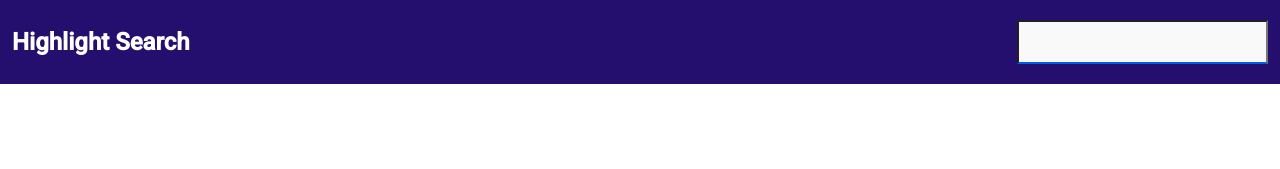
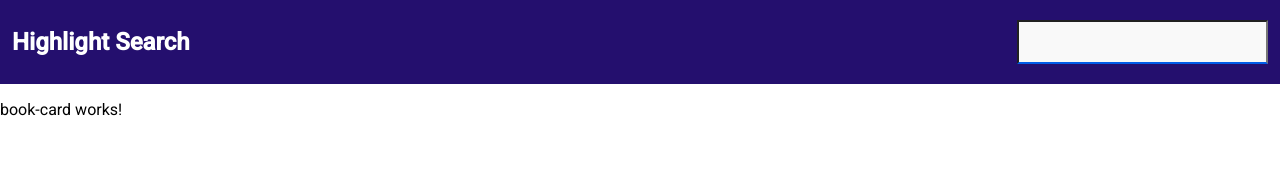
Before and after one commit to sathishkumar63/Highlight-Search-Text, an Angular app: page / in a window 1280 px wide. Shown: the top 169 px of the page. Built offline with nearby package versions, Linux system fonts and the light colour scheme.

Commit message:
4 files modified, 6 added

```diff
--- a/src/app/app.component.html
+++ b/src/app/app.component.html
@@ -1 +1 @@
-<app-header></app-header>
+<app-book-lists></app-book-lists>
--- /dev/null
+++ b/src/app/components/book-card/book-card.component.html
@@ -0,0 +1,3 @@
+<p>
+  book-card works!
+</p>
--- /dev/null
+++ b/src/app/components/book-card/book-card.component.ts
@@ -0,0 +1,15 @@
+import { Component, OnInit } from '@angular/core';
+
+@Component({
+  selector: 'app-book-card',
+  templateUrl: './book-card.component.html',
+  styleUrls: ['./book-card.component.css']
+})
+export class BookCardComponent implements OnInit {
+
+  constructor() { }
+
+  ngOnInit() {
+  }
+
+}
--- /dev/null
+++ b/src/app/components/book-lists/book-lists.component.html
@@ -0,0 +1,3 @@
+<app-header></app-header>
+
+<app-book-card></app-book-card>
--- /dev/null
+++ b/src/app/components/book-lists/book-lists.component.ts
@@ -0,0 +1,15 @@
+import { Component, OnInit } from '@angular/core';
+
+@Component({
+  selector: 'app-book-lists',
+  templateUrl: './book-lists.component.html',
+  styleUrls: ['./book-lists.component.css']
+})
+export class BookListsComponent implements OnInit {
+
+  constructor() { }
+
+  ngOnInit() {
+  }
+
+}
--- a/src/app/components/index.ts
+++ b/src/app/components/index.ts
@@ -1,2 +1,4 @@
 export * from './header/header.component';
 export * from './search/search.component';
+export * from './book-lists/book-lists.component';
+export * from './book-card/book-card.component';
--- a/src/app/components/search/search.component.html
+++ b/src/app/components/search/search.component.html
@@ -12,6 +12,7 @@
     (click)="onClearSearch()"
     aria-label="clear search bar"
   >
-  <mat-icon aria-hidden="false" aria-label="close icon">close</mat-icon>
+  <mat-icon aria-hidden="false" aria-label="close icon">
+    close</mat-icon>
   </button>
 </div>
```
Also changed, not shown: src/app/app.module.ts (+13 -2 lines), src/app/components/book-card/book-card.component.css (added), src/app/components/book-lists/book-lists.component.css (added).
